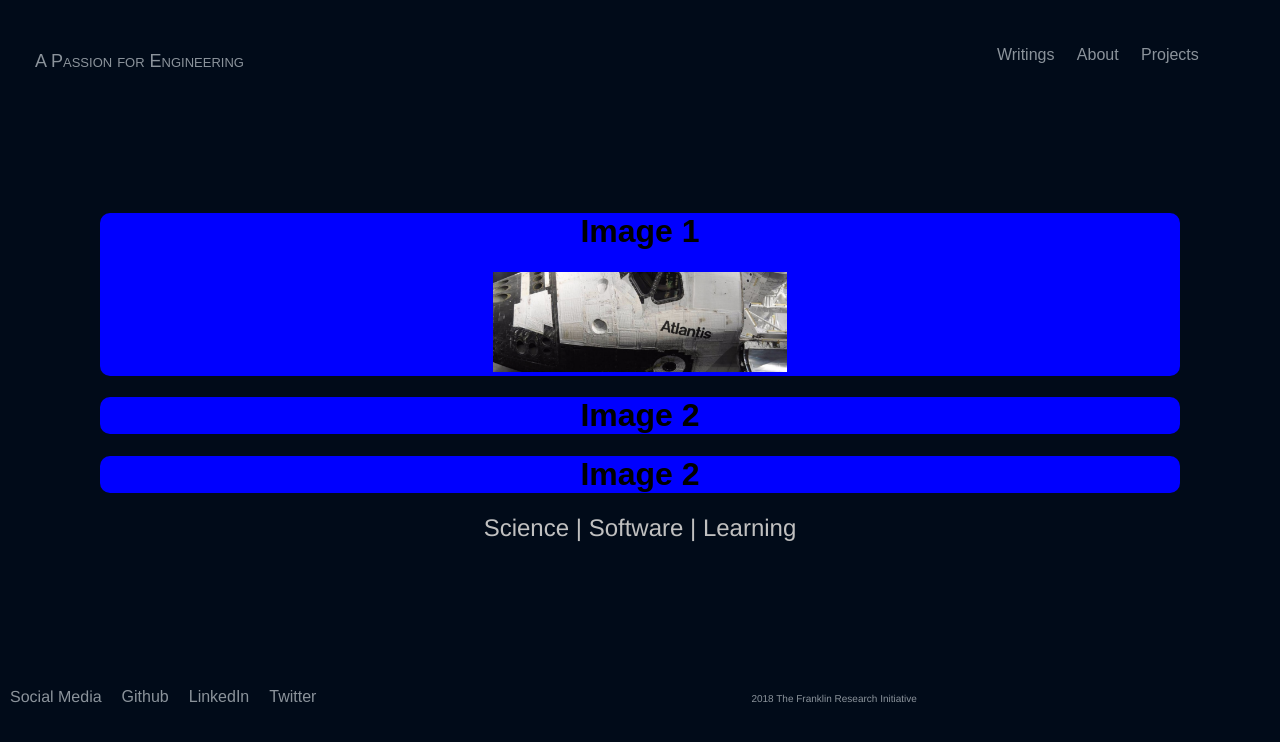
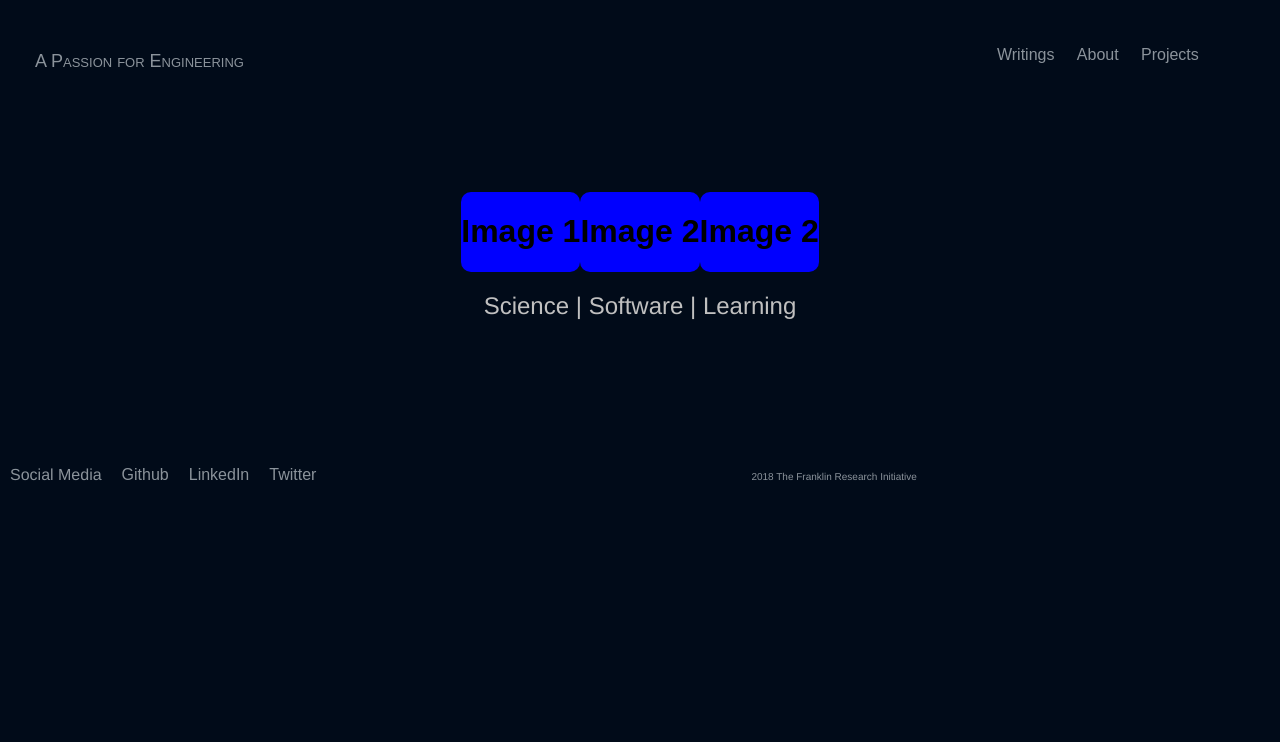
Before and after one commit to dave5801/Portfolio, a React (Create React App) app in the folder portfolio-site/: page / in a window 1280 px wide. Shown: the top 742 px of the page. Built offline with nearby package versions, Linux system fonts and the light colour scheme.

Commit message:
image section to display inline flex

```diff
--- a/portfolio-site/src/scenes/home/home-images/homeImageSection.js
+++ b/portfolio-site/src/scenes/home/home-images/homeImageSection.js
@@ -6,7 +6,8 @@
     <div className="images">
         <div>
             <h1>Image 1</h1>
-            <img src={ require('./images/atlantis.png') }  alt="img1"/>
+        {/*
+            <img src={ require('./images/atlantis.png') }  alt="img1"/>*/}
         </div>
 
         <div>
--- a/portfolio-site/src/scenes/home/home-images/homeImageSections.css
+++ b/portfolio-site/src/scenes/home/home-images/homeImageSections.css
@@ -1,7 +1,5 @@
 .Home-Image-Section{
    border-radius: 25px;
-   /*background-color: red;*/
-
 }
 
 img{
@@ -12,5 +10,5 @@
 .images div{
    border-radius: 10px;
    background-color: blue;
-
+   display: inline-flex;
 }
```
